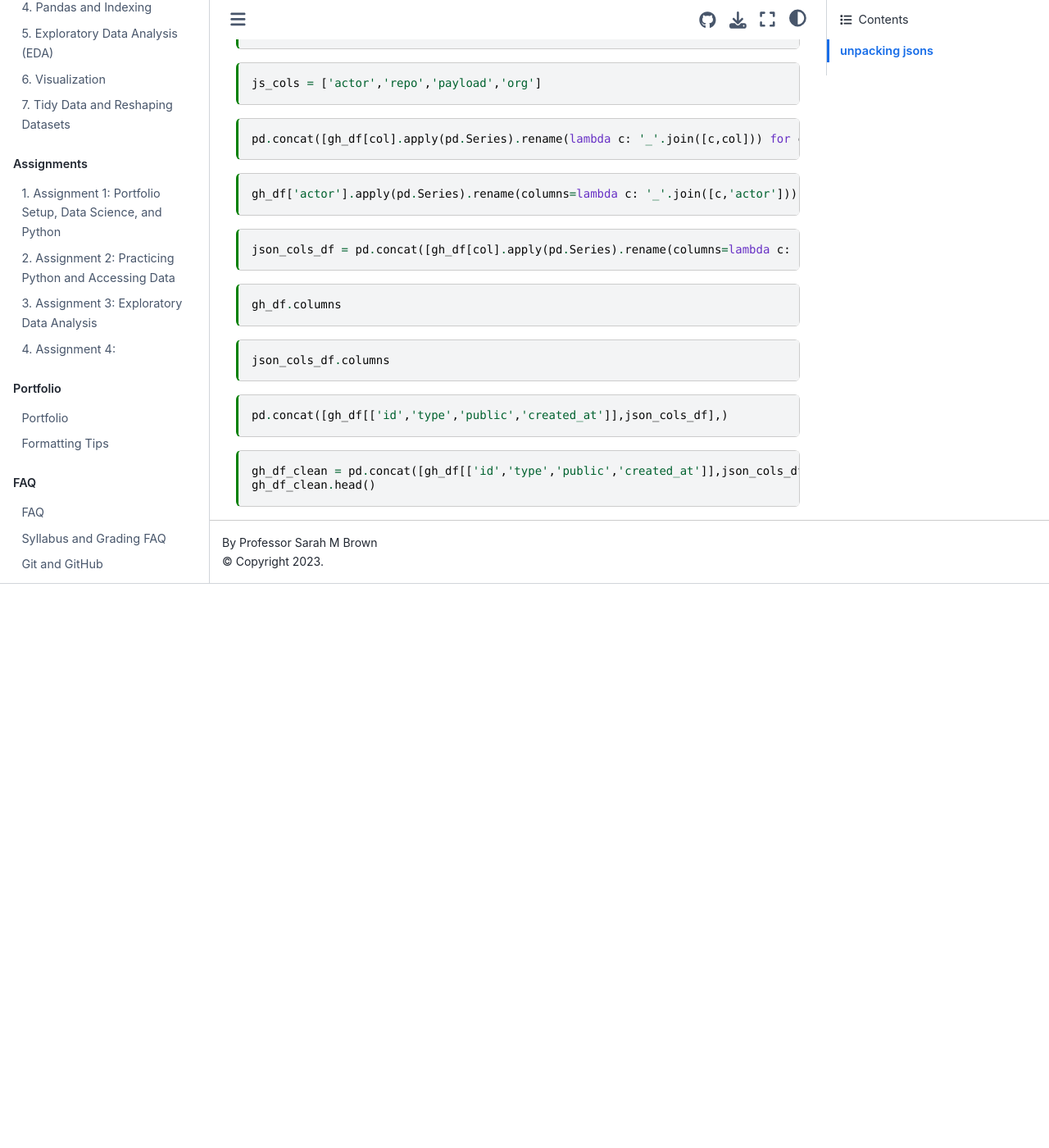
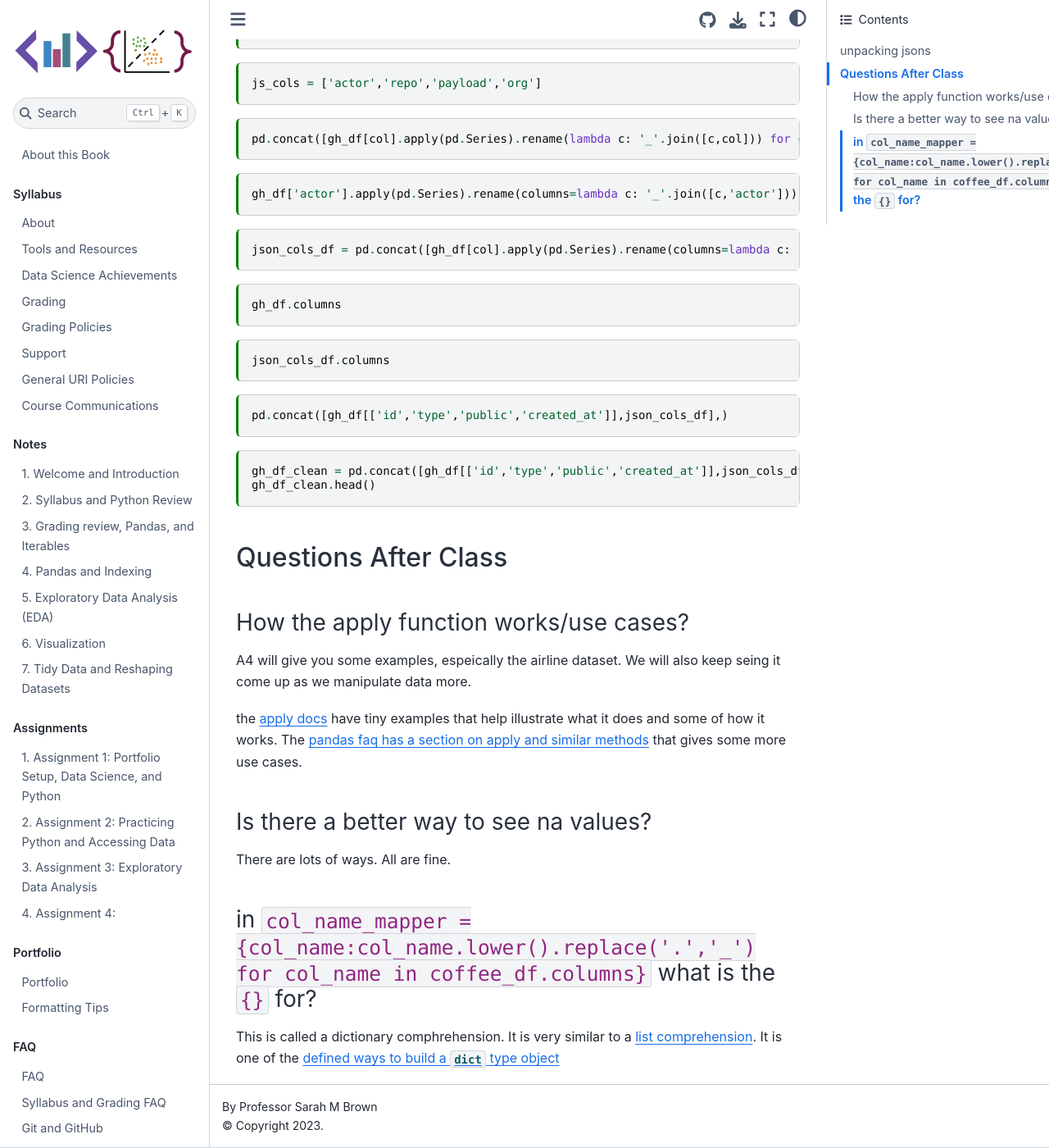
Before and after one commit to brownsarahm/BrownSpring23, a Jupyter Book: the page built from notes/2023-02-16.md, in a window 1280 px wide and 1400 px high, scrolled down 2750 px. Shown: the whole window at 82% size. Built offline with Jupyter Book 1.0.4 settings and Sphinx 7.4.7 and the Sphinx Book theme 1.1.4, drawn with Linux system fonts in a browser that asks for light colours; before the commit the page ends 3462 px from its top, so only the background shows below that.

Commit message:
answer questions

````diff
--- a/notes/2023-02-16.md
+++ b/notes/2023-02-16.md
@@ -205,3 +205,19 @@ gh_df_clean.head()
 ```{code-cell} ipython3
 
 ```
+## Questions After Class
+
+### How the apply function works/use cases?
+
+A4 will give you some examples, espeically the airline dataset. We will also keep seing it come up as we manipulate data more.
+
+the [apply docs](https://pandas.pydata.org/docs/reference/api/pandas.DataFrame.apply.html) have tiny examples that help illustrate what it does and some of how it works. The [pandas faq has a section on apply and similar methods](https://pandas.pydata.org/docs/user_guide/gotchas.html#mutating-with-user-defined-function-udf-methods) that gives some more use cases.
+
+### Is there a better way to see na values?
+
+There are lots of ways. All are fine.
+
+
+###  in `col_name_mapper = {col_name:col_name.lower().replace('.','_') for col_name in coffee_df.columns}` what is the `{}` for?
+
+This is called a dictionary comphrehension. It is very similar to a [list comprehension](https://docs.python.org/3/tutorial/datastructures.html#list-comprehensions). It is one of the [defined ways to build a `dict` type object](https://docs.python.org/3/library/stdtypes.html#dict)
````
